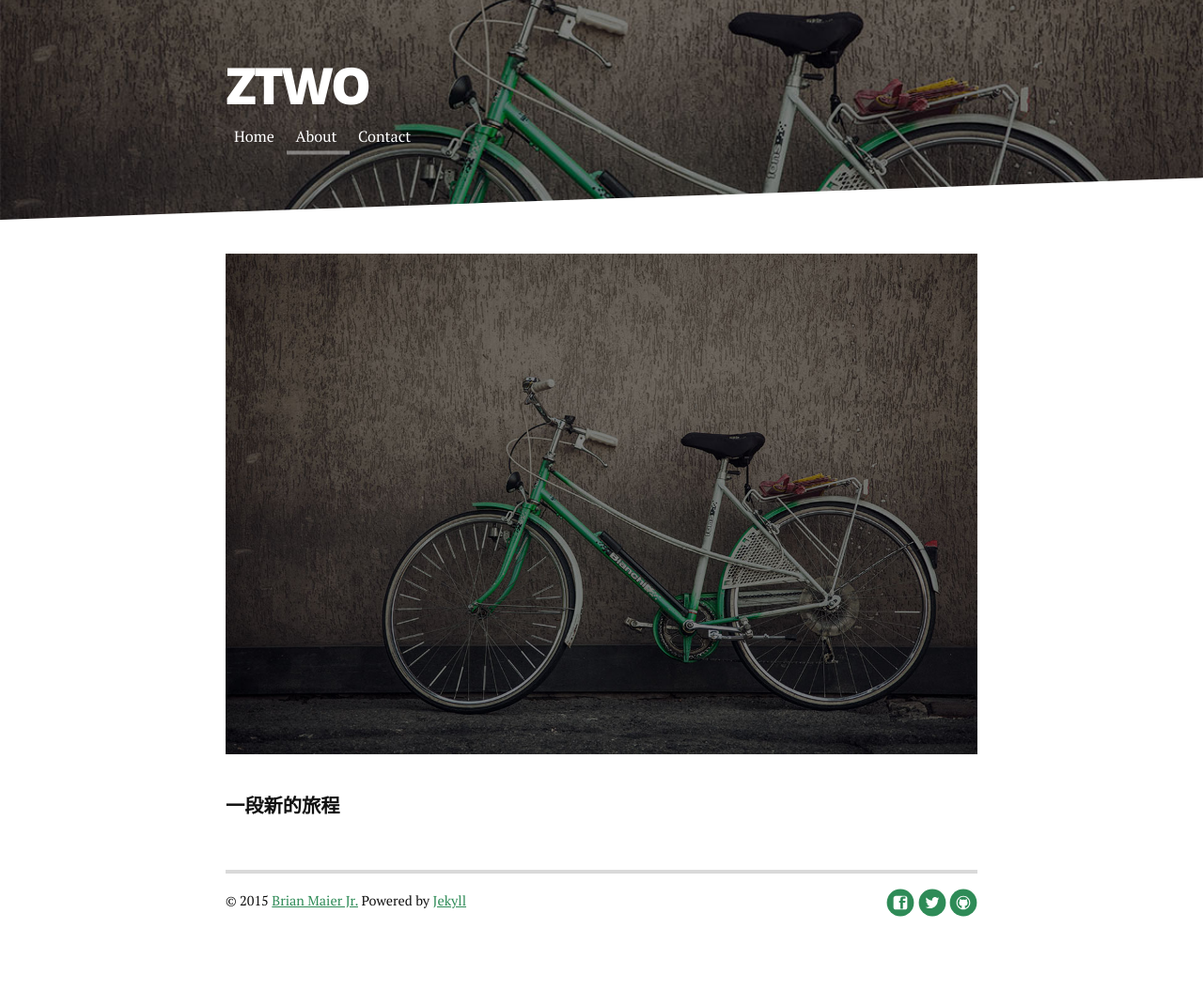
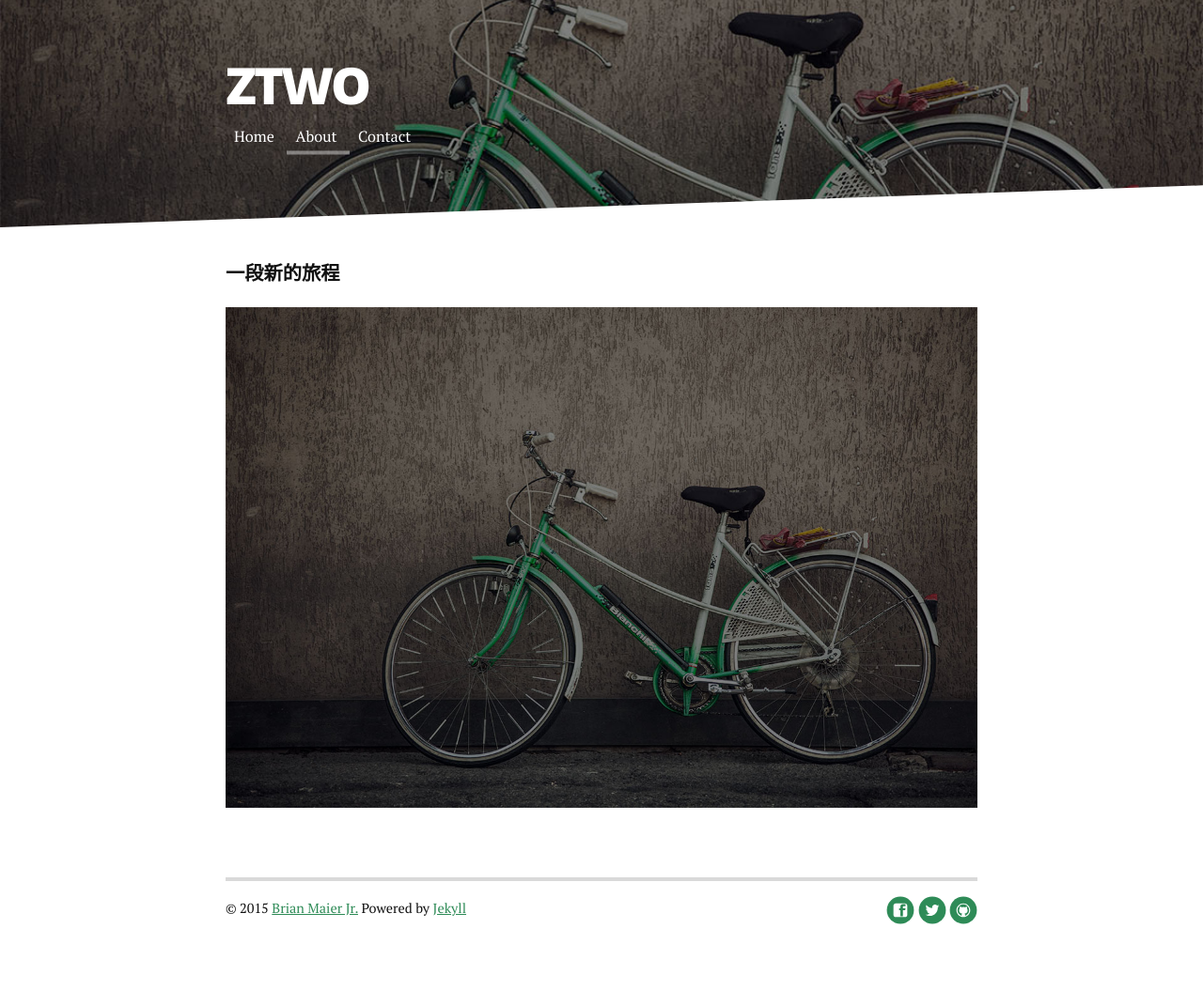
Before and after one commit to ztwo/ztwo.github.io, a Jekyll site: the page built from about.md, in a window 1280 px wide. Shown: the whole page at 94% size. Built offline with Jekyll 4.4.1, drawn with Linux system fonts in a browser that asks for light colours; nearby versions of some CDN libraries; Markdown is read by kramdown in place of the engine named in the settings.

Commit message:
no message

```diff
--- a/about.md
+++ b/about.md
@@ -3,6 +3,6 @@ layout: default
 title: ztwowiki
 
 ---
+#### 一段新的旅程
+
 ![test png](/assets/img/touring.jpg)
-
-#### 一段新的旅程
```
